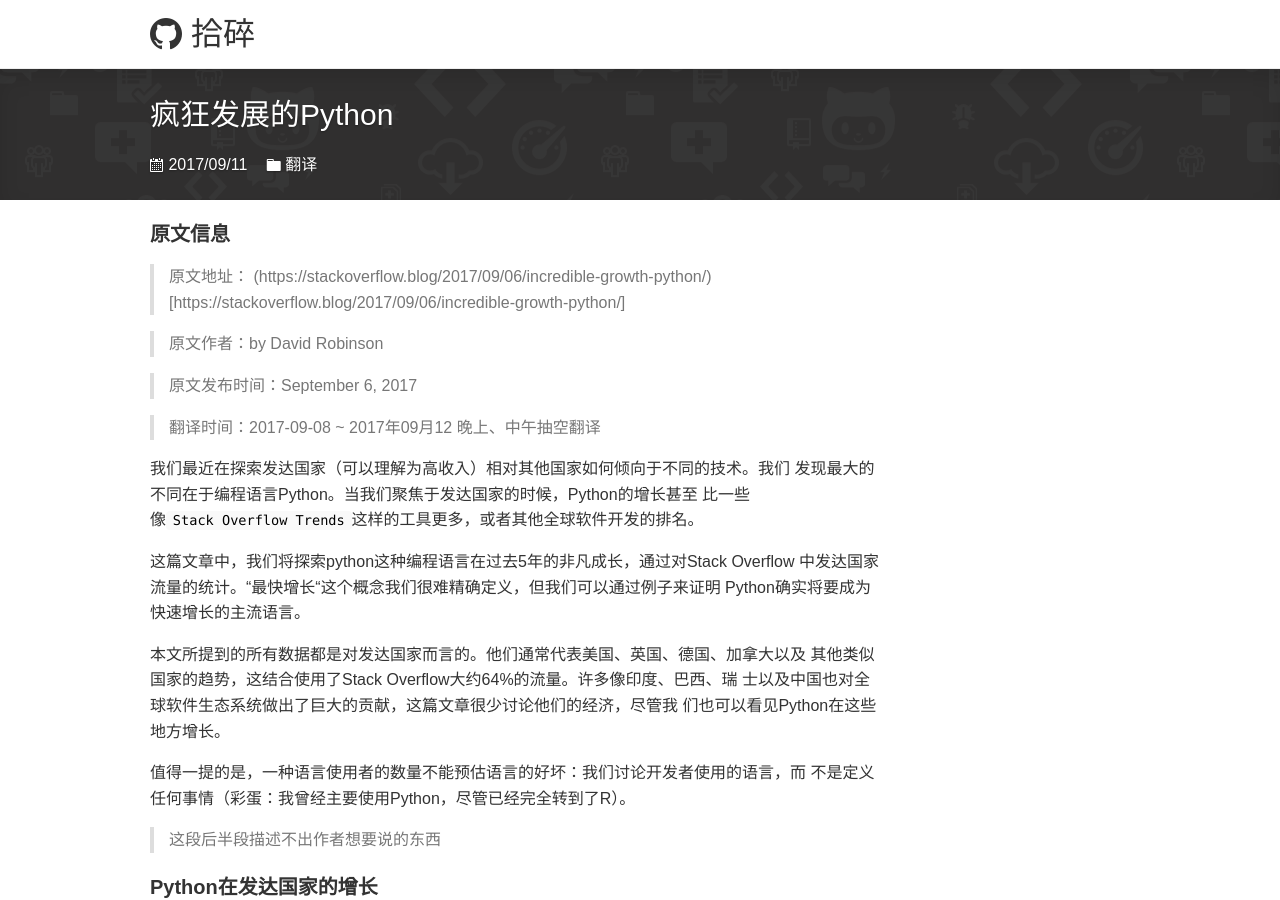
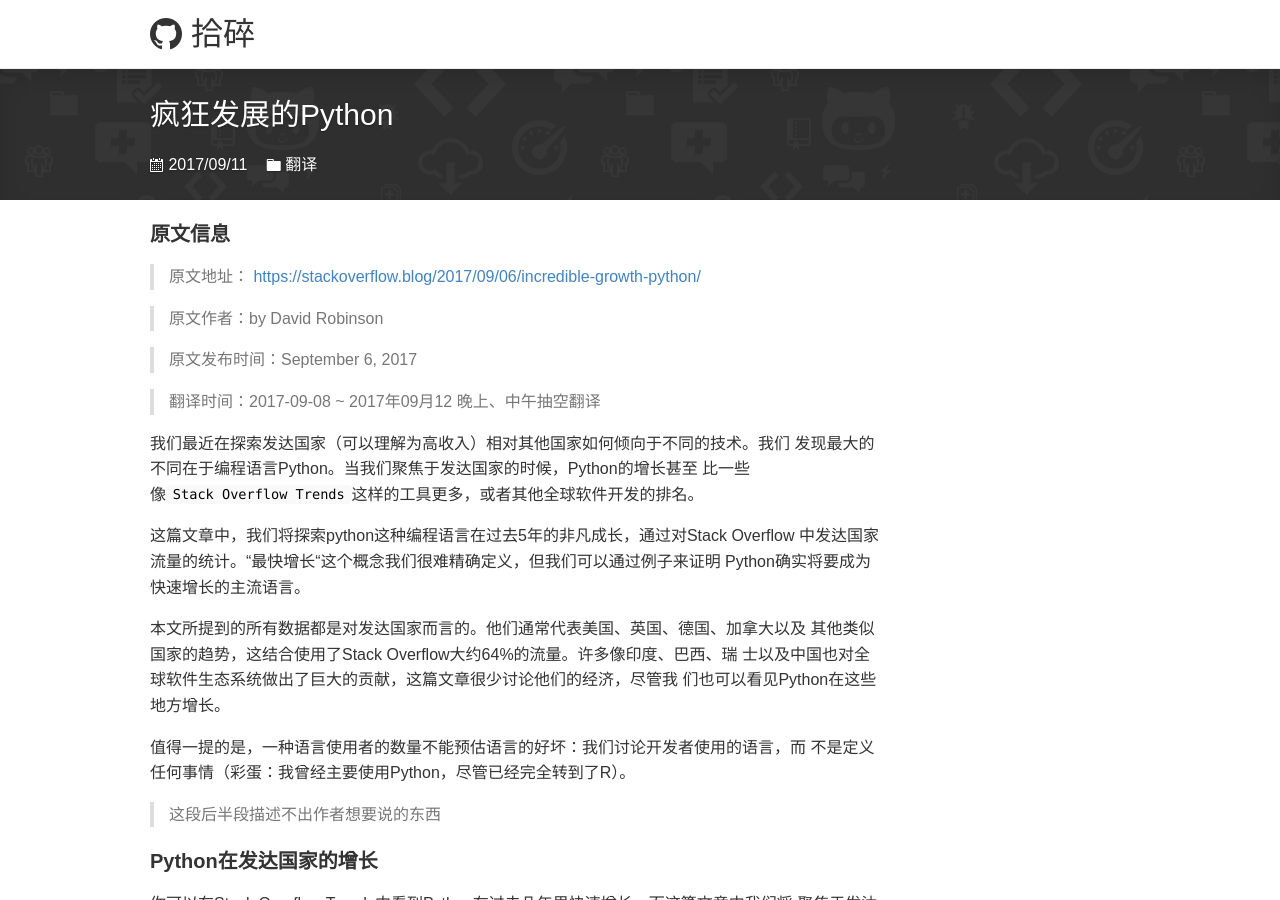
Before and after one commit to rtyan/rtyan.github.io, a Jekyll site: the page built from _posts/2017-09-07-growth-of-python.md, in a window 1280 px wide and 900 px high. Built offline with Jekyll 4.4.1, drawn with Linux system fonts in a browser that asks for light colours.

Commit message:
完成文章

```diff
--- a/_posts/2017-09-07-growth-of-python.md
+++ b/_posts/2017-09-07-growth-of-python.md
@@ -6,7 +6,7 @@ categories: 翻译
 ---
 #### 原文信息
 
->原文地址： (https://stackoverflow.blog/2017/09/06/incredible-growth-python/)[https://stackoverflow.blog/2017/09/06/incredible-growth-python/]
+>原文地址： [https://stackoverflow.blog/2017/09/06/incredible-growth-python/](https://stackoverflow.blog/2017/09/06/incredible-growth-python/)
 
 >原文作者：by David Robinson
 
```
